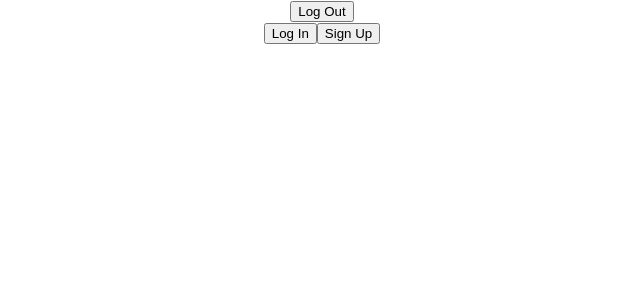
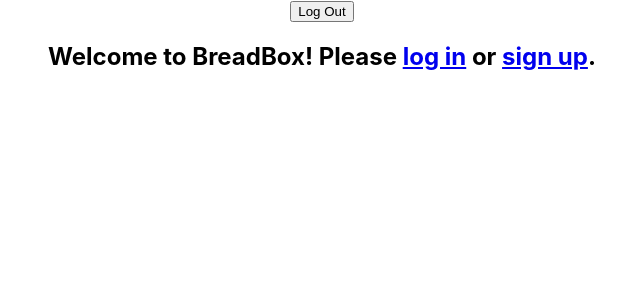
Before and after one commit to amfosh/bread-box, a React (Create React App) app in the folder bb-frontend/: page / in a window 1280 px wide. Shown: the top 300 px of the page, without its empty margins (318-958 px from the left). Built offline with nearby package versions, Linux system fonts and the light colour scheme; no server answers.

Commit message:
rendering home

```diff
--- a/bb-frontend/src/App.js
+++ b/bb-frontend/src/App.js
@@ -8,6 +8,7 @@ import Login from './components/Login'
 import Logout from './components/Logout'
 import Signup from './components/Signup'
 import RecipeList from './components/RecipeList'
+import Home from './components/Home'
 import MainContainer from "./components/MainContainer"
 import { BrowserRouter as Router, Route } from 'react-router-dom'
 
@@ -18,11 +19,13 @@ class App extends Component {
   }
 
   render() {
+    const { loggedIn } = this.props
     return (
       <div className="App">
         <Logout/>
         <NavBar/>
         <Router>
+        <Route exact path='/' render={()=> loggedIn ? <RecipeList/> : <Home/>}/>
           <Route exact path='/login' component={Login}/>
           <Route exact path='/signup' component={Signup}/>
           <Route exact path='/recipe-list' component={RecipeList}/>
@@ -33,5 +36,10 @@ class App extends Component {
     }
   }
 
+  const mapStateToProps = state => {
+    return({
+      loggedIn: !!state.currentUser
+    })
+  }
 
-export default connect(null, {getCurrentUser})(App);
+export default connect(mapStateToProps, {getCurrentUser})(App);
--- a/bb-frontend/src/components/Home.js
+++ b/bb-frontend/src/components/Home.js
@@ -0,0 +1,12 @@
+import React from 'react'
+import Login from './Login'
+import Logout from './Logout'
+import { Link } from 'react-router-dom'
+
+const Home = ({}) => (
+    <div>
+        <h2>Welcome to BreadBox! Please <Link to="/login">log in</Link> or <Link to="/signup">sign up</Link>.</h2>
+    </div>
+);
+
+export default Home
--- a/bb-frontend/src/components/NavBar.js
+++ b/bb-frontend/src/components/NavBar.js
@@ -1,6 +1,4 @@
 import React from 'react'
-// import Login from "./Login"
-// import Logout from "./Logout"
 import { connect } from 'react-redux'
 
 
@@ -9,8 +7,6 @@ const NavBar = ({currentUser}) => {
     return (
         <div className="NavBar">
             { currentUser ? <h2>Welcome, {currentUser.attributes.username}!</h2> : "" }
-            <button> Log In </button>
-            <button> Sign Up </button>
         </div>
     )
 }
```
